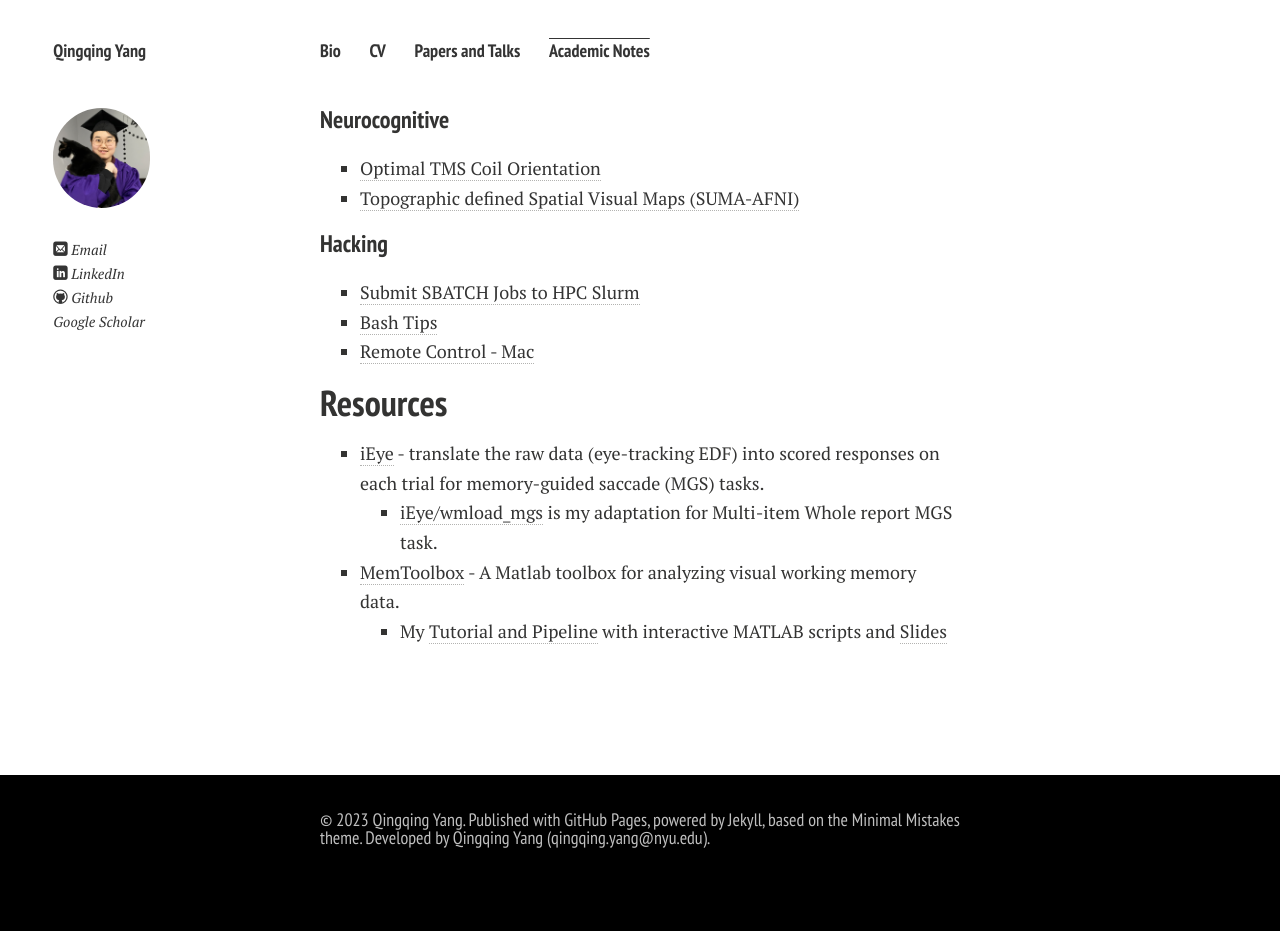
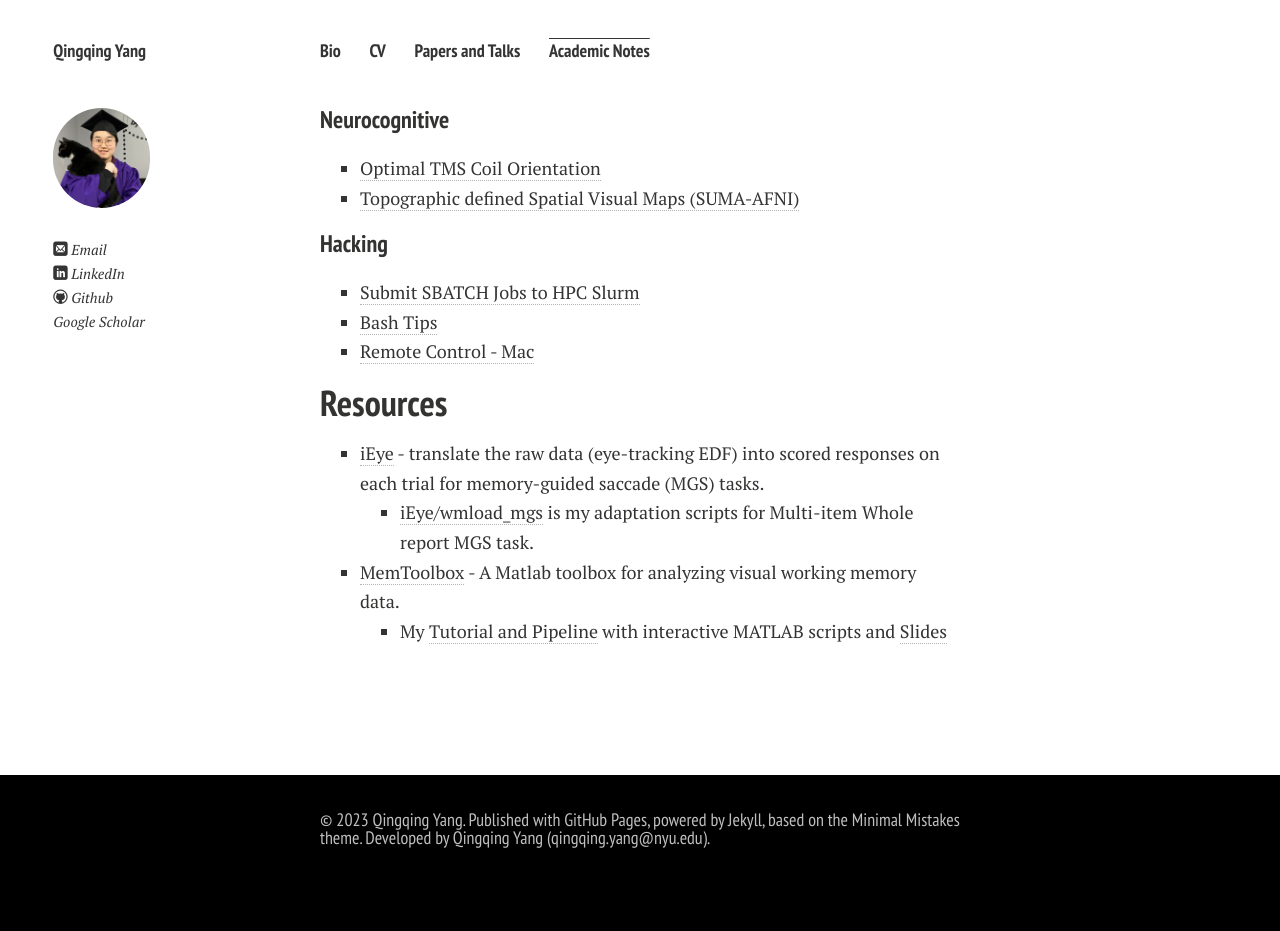
Before and after one commit to Qingqing-Yang-177/Qingqing-Yang-177.github.io, a Jekyll site: the page built from blogs.md, in a window 1280 px wide. Built offline with Jekyll 4.4.1, drawn with Linux system fonts in a browser that asks for light colours; nearby versions of some CDN libraries; comment, search, counter and statistics services are not loaded; a style sheet for code colours, icons or effects is not loaded.

Commit message:
Update blogs.md

```diff
--- a/blogs.md
+++ b/blogs.md
@@ -18,7 +18,7 @@ title: blogs
 ## Resources
 
 - [iEye](https://wemackey.github.io/iEye/) - translate the raw data (eye-tracking EDF) into scored responses on each trial for memory-guided saccade (MGS) tasks.
-  - [iEye/wmload_mgs](https://github.com/Qingqing-Yang-177/iEye_qy-WMLoads/tree/iEye_ts/) is my adaptation for Multi-item Whole report MGS task.
+  - [iEye/wmload_mgs](https://github.com/Qingqing-Yang-177/iEye_qy-WMLoads/tree/iEye_ts/) is my adaptation scripts for Multi-item Whole report MGS task.
 - [MemToolbox](https://github.com/visionlab/MemToolbox) - A Matlab toolbox for analyzing visual working memory data.
   - My [Tutorial and Pipeline](https://github.com/Qingqing-Yang-177/MemToolbox_Tutorial-Pipeline/tree/master) with interactive MATLAB scripts and [Slides](https://github.com/Qingqing-Yang-177/MemToolbox_Tutorial-Pipeline/blob/master/tutorial_slides.pdf)
 
```
